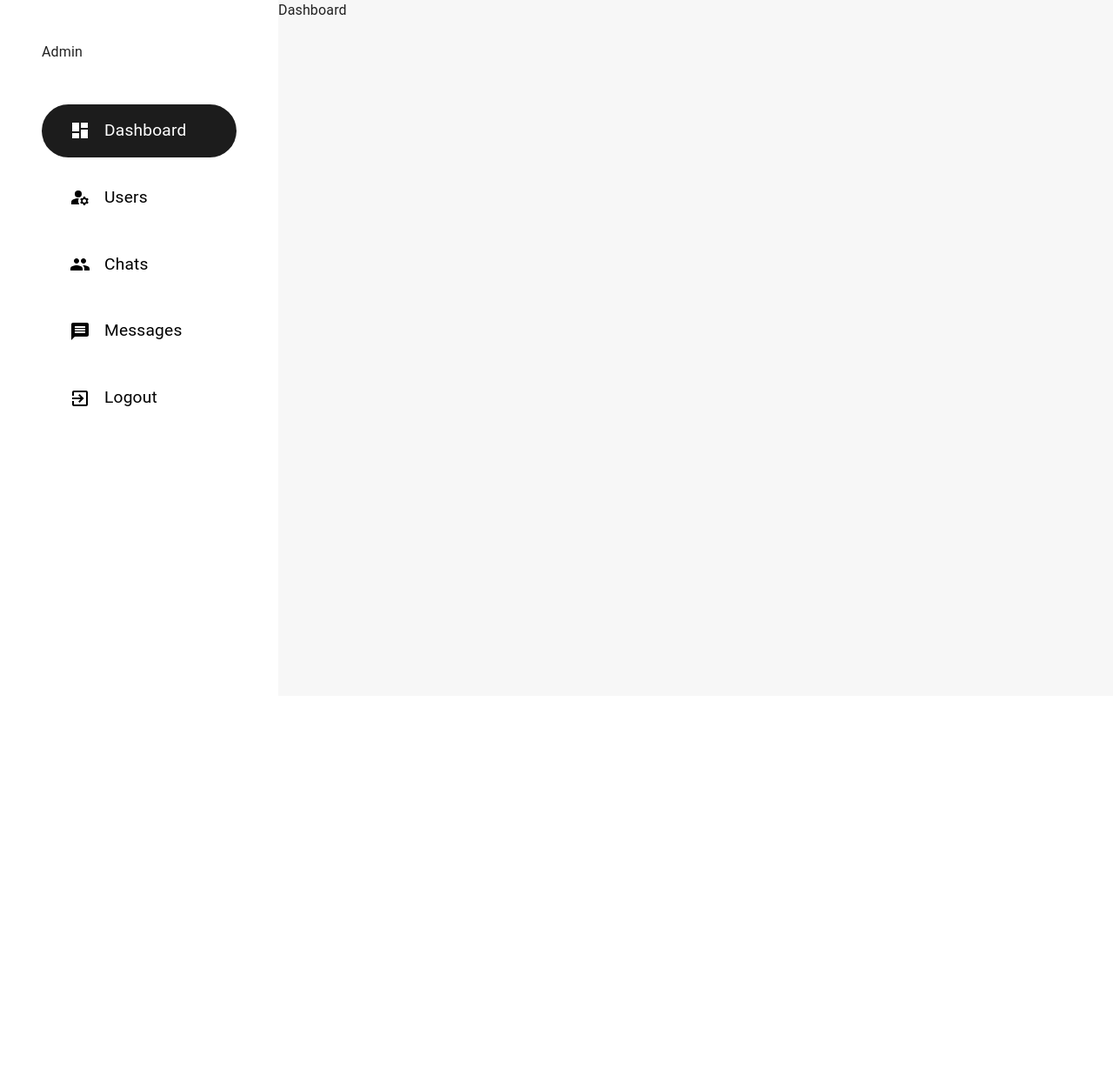
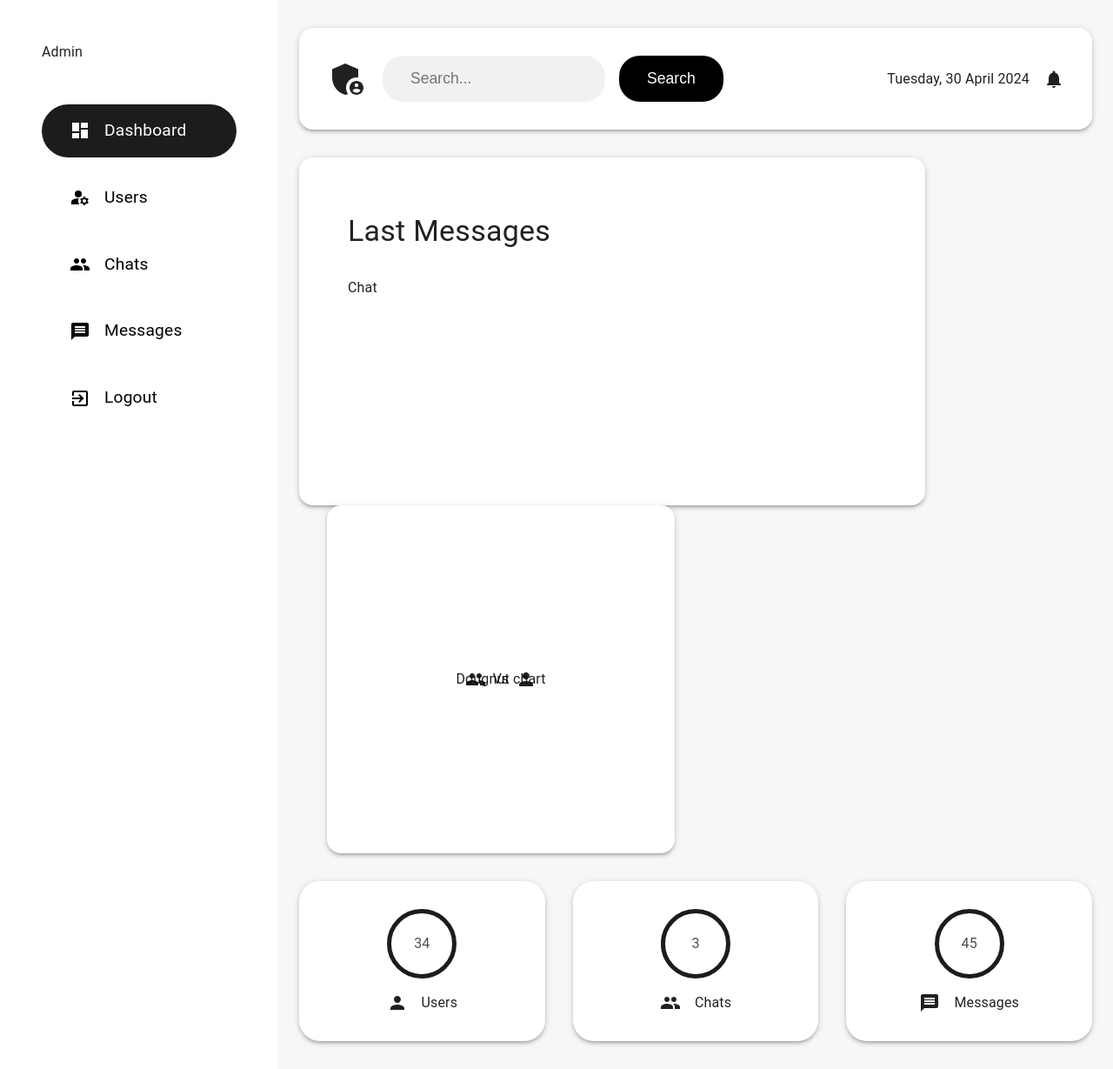
Before and after one commit to Devilcoder2/RealTime-Chat-App, a React (Vite) app in the folder client/: page /admin/dashboard in a window 1280 px wide. Shown: the whole page at 87% size. Before the commit the page ends 800 px from the top, so only its background shows below. Built offline with nearby package versions, Linux system fonts and the light colour scheme.

Commit message:
Implemented the UI of the dashboard component

```diff
--- a/client/src/components/styles/StyledComponents.jsx
+++ b/client/src/components/styles/StyledComponents.jsx
@@ -32,3 +32,27 @@
   border-radius: 1.5rem;
   background-color: ${grayColor};
 `;
+
+export const SearchField = styled("input")`
+  padding: 1rem 2rem;
+  width: 20vmax;
+  border: none;
+  outline: none;
+  border-radius: 1.5rem;
+  background-color: #f1f1f1;
+  font-size: 1.1rem;
+`;
+
+export const CurveButton = styled("button")`
+  border-radius: 1.5rem;
+  padding: 1rem 2rem;
+  border: none;
+  outline: none;
+  cursor: pointer;
+  background-color: black;
+  color: white;
+  font-size: 1.1rem;
+  &:hover {
+    background-color: rgba(0, 0, 0, 0.8);
+  }
+`;
--- a/client/src/pages/Admin/Dashboard.jsx
+++ b/client/src/pages/Admin/Dashboard.jsx
@@ -1,11 +1,155 @@
+import { Box, Container, Paper, Stack, Typography } from "@mui/material";
 import AdminLayout from "../../components/layout/AdminLayout";
+import {
+  AdminPanelSettings as AdminPanelSettingsIcon,
+  Group as GroupIcon,
+  Message as MessageIcon,
+  Notifications as NotificationsIcon,
+  Person as PersonIcon,
+} from "@mui/icons-material";
+import moment from "moment";
+import {
+  CurveButton,
+  SearchField,
+} from "../../components/styles/StyledComponents";
+import { matBlack } from "../../constants/color";
 
 const Dashboard = () => {
+  const Appbar = (
+    <Paper
+      elevation={3}
+      sx={{ padding: "2rem", margin: "2rem 0", borderRadius: "1rem" }}
+    >
+      <Stack direction={"row"} alignItems={"center"} spacing={"1rem"}>
+        <AdminPanelSettingsIcon sx={{ fontSize: "3rem" }} />
+
+        <SearchField placeholder="Search..." />
+        <CurveButton>Search</CurveButton>
+
+        <Box flexGrow={1} />
+
+        <Typography
+          display={{
+            xs: "none",
+            lg: "block",
+          }}
+          color={"rgba(0,0,0,0.7"}
+          textAlign={"center"}
+        >
+          {moment().format("dddd, D MMMM YYYY")}
+        </Typography>
+
+        <NotificationsIcon />
+      </Stack>
+    </Paper>
+  );
+
+  const Widgets = (
+    <Stack
+      direction={{
+        xs: "column",
+        sm: "row",
+      }}
+      spacing={"2rem"}
+      justifyContent={"space-between"}
+      alignItems={"center"}
+      margin={"2rem 0"}
+    >
+      <Widget title={"Users"} value={34} Icon={<PersonIcon />} />
+      <Widget title={"Chats"} value={3} Icon={<GroupIcon />} />
+      <Widget title={"Messages"} value={45} Icon={<MessageIcon />} />
+    </Stack>
+  );
+
   return (
     <AdminLayout>
-      <div>Dashboard</div>
+      <Container component={"main"}>
+        {Appbar}
+
+        <Stack direction={"row"} spacing={"2rem"} flexWrap={"wrap"}>
+          <Paper
+            elevation={3}
+            sx={{
+              padding: "2rem 3.5rem",
+              borderRadius: "1rem",
+              width: "100%",
+              maxWidth: "45rem",
+              height: "25rem",
+            }}
+          >
+            <Typography margin={"2rem 0"} variant="h4">
+              Last Messages
+            </Typography>
+            {"Chat"}
+          </Paper>
+
+          <Paper
+            elevation={3}
+            sx={{
+              padding: "1rem",
+              borderRadius: "1rem",
+              display: "flex",
+              justifyContent: "center",
+              alignItems: "center",
+              width: { xs: "100%", sm: "50%" },
+              position: "relative",
+              width: "100%",
+              maxWidth: "25rem",
+              height: "25rem",
+            }}
+          >
+            Dougnut chart
+            <Stack
+              position={"absolute"}
+              direction={"row"}
+              justifyContent={"center"}
+              alignItems={"center"}
+              spacing={"0.5rem"}
+              width={"100%"}
+              height={"100%"}
+            >
+              <GroupIcon /> <Typography>Vs</Typography> <PersonIcon />
+            </Stack>
+          </Paper>
+        </Stack>
+
+        {Widgets}
+      </Container>
     </AdminLayout>
   );
 };
 
+const Widget = ({ title, value, Icon }) => (
+  <Paper
+    elevation={3}
+    sx={{
+      padding: "2rem",
+      margin: "2rem 0",
+      borderRadius: "1.5rem",
+      width: "20rem",
+    }}
+  >
+    <Stack alignItems={"center"} spacing={"1rem"}>
+      <Typography
+        sx={{
+          color: "rgba(0,0,0,0.7)",
+          borderRadius: "50%",
+          border: `5px solid ${matBlack}`,
+          width: "5rem",
+          height: "5rem",
+          display: "flex",
+          justifyContent: "center",
+          alignItems: "center",
+        }}
+      >
+        {value}
+      </Typography>
+      <Stack direction={"row"} spacing={"1rem"} alignItems={"center"}>
+        {Icon}
+        <Typography>{title}</Typography>
+      </Stack>
+    </Stack>
+  </Paper>
+);
+
 export default Dashboard;
```
